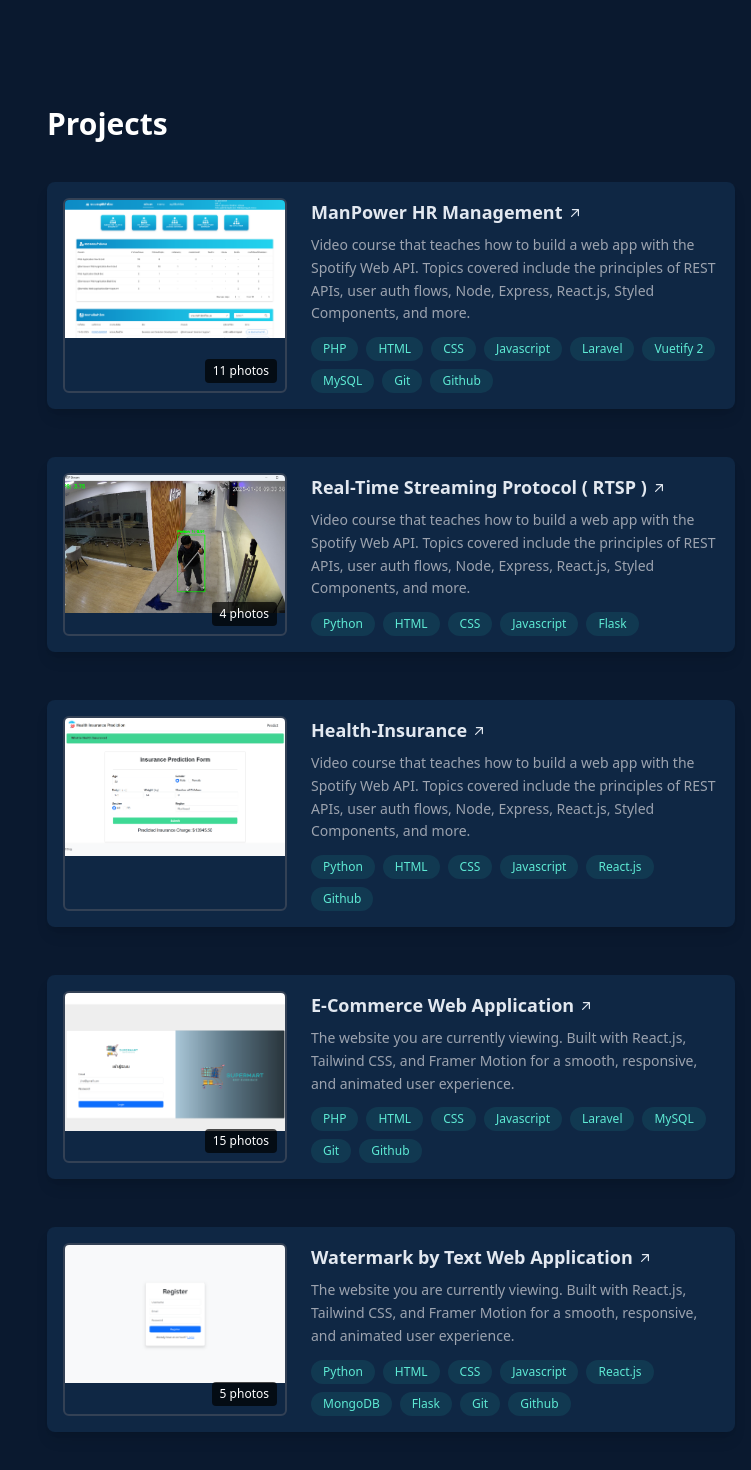
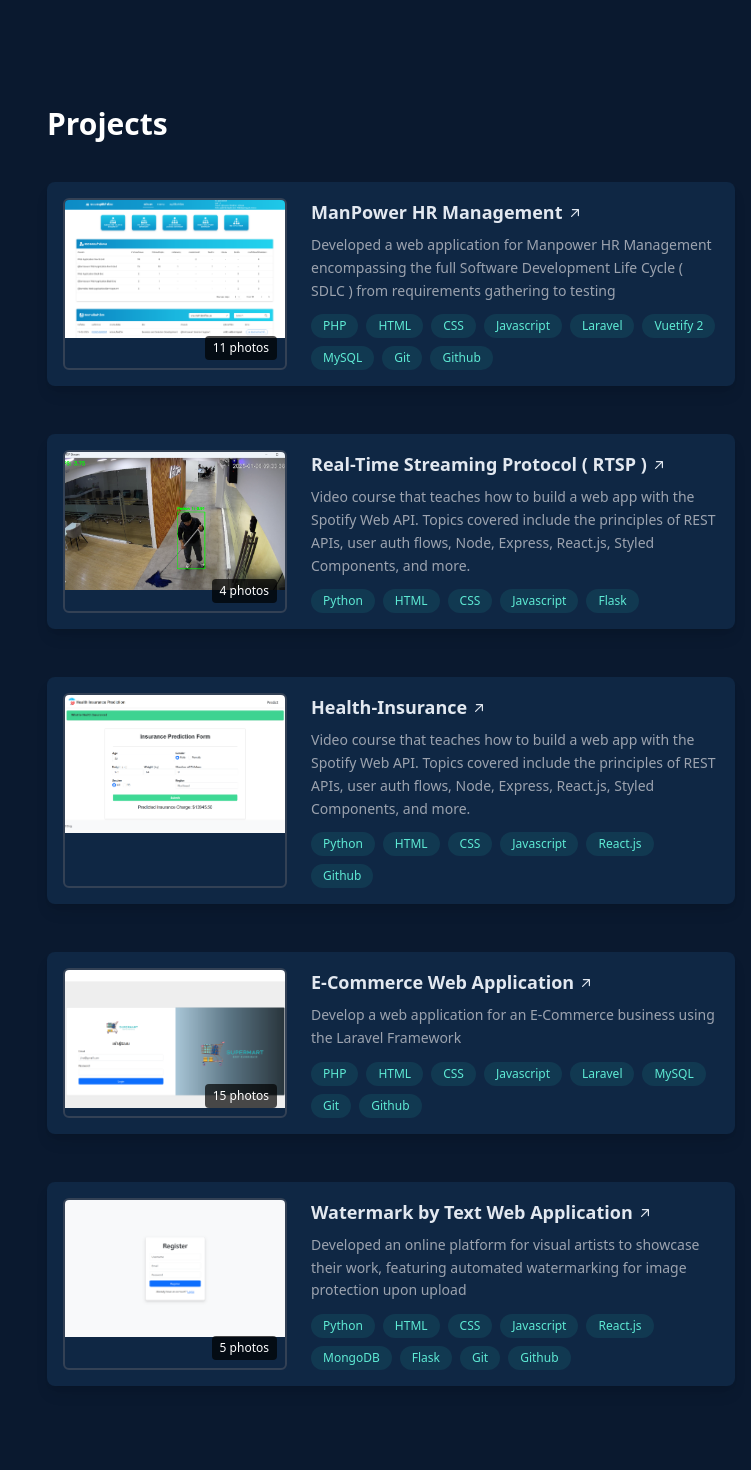
Before and after one commit to ThanakritPhan/my_web_port, a React (Vite) app: page / in a window 1280 px wide. Shown: the part 566-2036 px from the top of the page, without its empty margins (529-1280 px from the left). Built offline with nearby package versions, Linux system fonts and the light colour scheme.

Commit message:
Update App.jsx

```diff
--- a/src/App.jsx
+++ b/src/App.jsx
@@ -6,7 +6,7 @@ const projects = [
   {
     id: 1,
     title: "ManPower HR Management",
-    description: "Video course that teaches how to build a web app with the Spotify Web API. Topics covered include the principles of REST APIs, user auth flows, Node, Express, React.js, Styled Components, and more.",
+    description: "Developed a web application for Manpower HR Management encompassing the full Software Development Life Cycle ( SDLC ) from requirements gathering to testing",
     imageUrls: [ // Changed from imageUrl to imageUrls and made it an array
       "images/mp_hr_management/home.png",
       "images/mp_hr_management/request_detail.png",
@@ -49,7 +49,7 @@ const projects = [
   {
     id: 4,
     title: "E-Commerce Web Application",
-    description: "The website you are currently viewing. Built with React.js, Tailwind CSS, and Framer Motion for a smooth, responsive, and animated user experience.",
+    description: "Develop a web application for an E-Commerce business using the Laravel Framework",
     imageUrls: [ // Even if one image, keep it as an array for consistency
       "images/ecommerce/login.png",
       "images/ecommerce/home.png",
@@ -73,7 +73,7 @@ const projects = [
   {
     id: 5,
     title: "Watermark by Text Web Application",
-    description: "The website you are currently viewing. Built with React.js, Tailwind CSS, and Framer Motion for a smooth, responsive, and animated user experience.",
+    description: "Developed an online platform for visual artists to showcase their work, featuring automated watermarking for image protection upon upload",
     imageUrls: [ // Even if one image, keep it as an array for consistency
       "images/watermark_by_text/register.png",
       "images/watermark_by_text/login.png",
```
